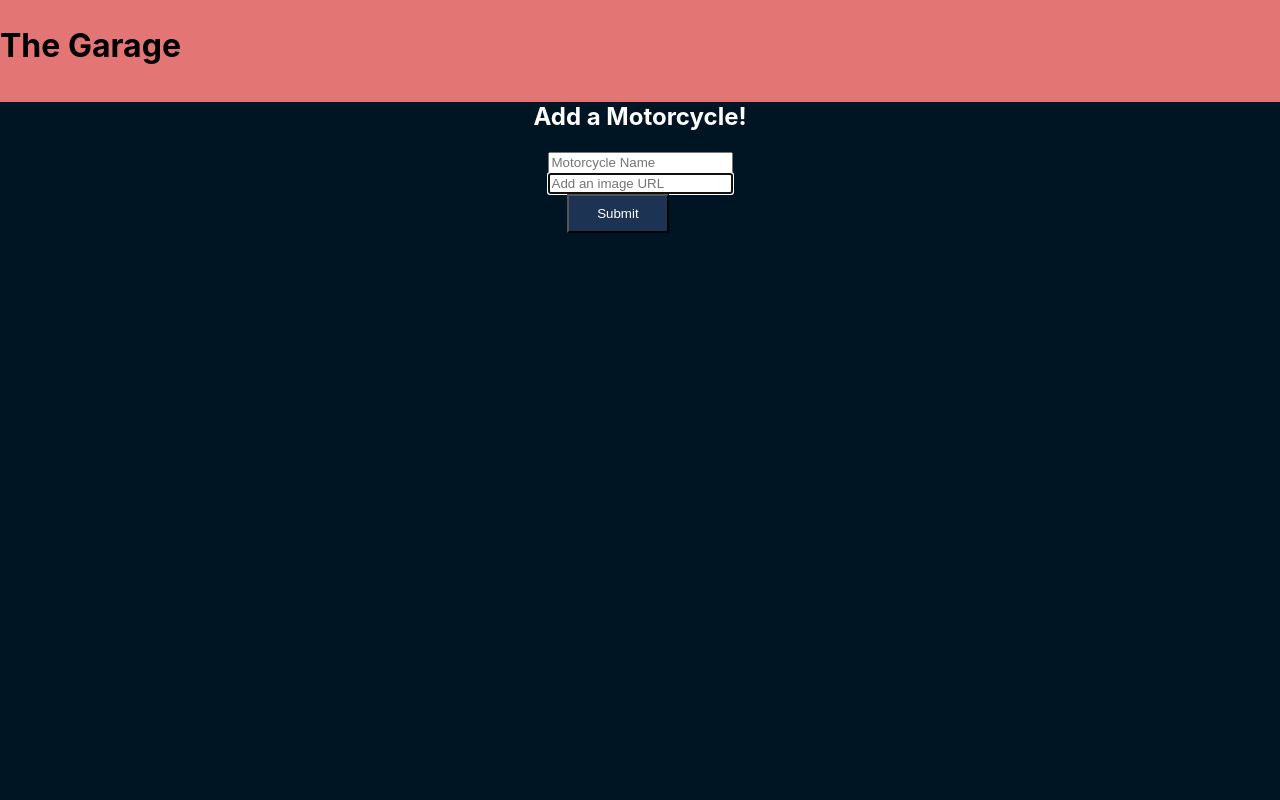
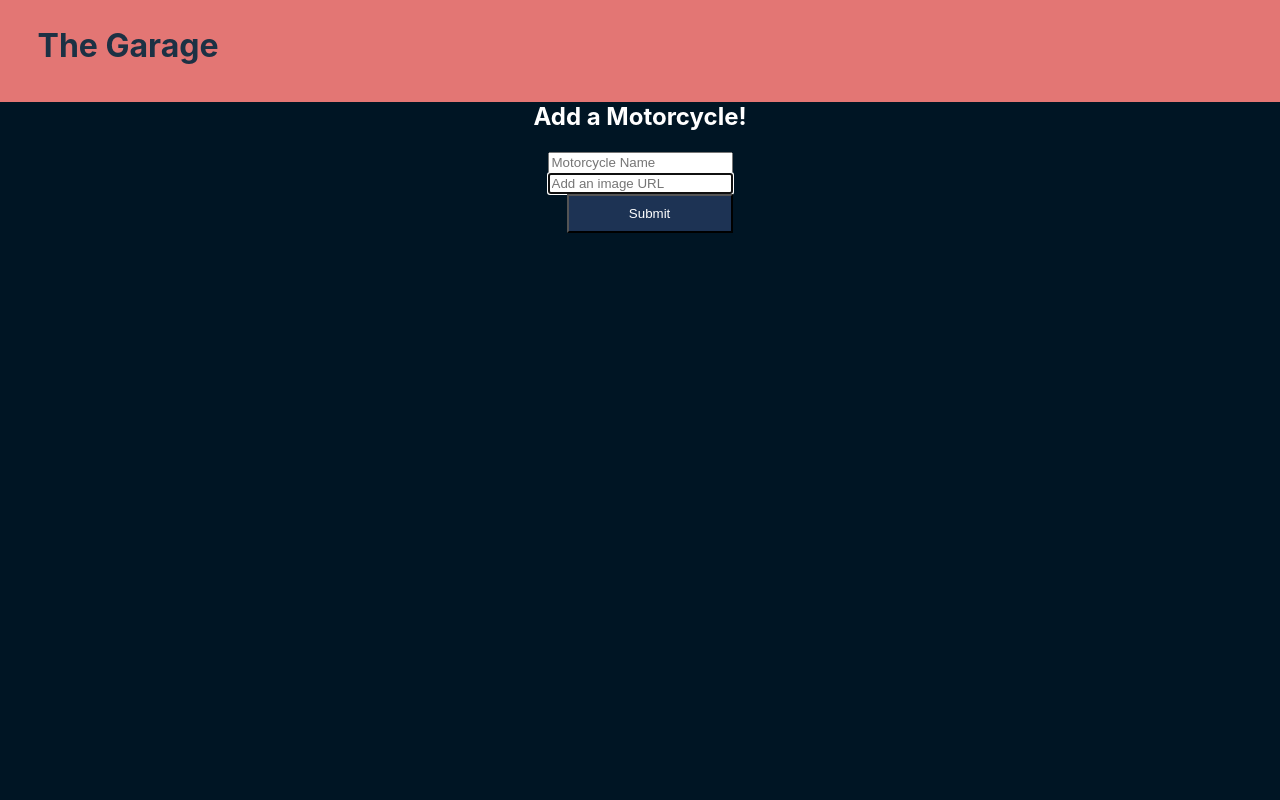
Before and after one commit to DeanLeong/the_garage, a React (Create React App) app in the folder client/: page /addmotorcycle in a window 1280 px wide. Shown: the top 800 px of the page. Built offline with nearby package versions, Linux system fonts and the light colour scheme; no server answers; sample sign-in values are in the browser's storage.

Commit message:
more styling

```diff
--- a/client/src/App.css
+++ b/client/src/App.css
@@ -3,8 +3,12 @@
 }
 
 .basic-button {
-  height: 3vw;
-  width: 8vw;
+  min-height: 3vw;
+  min-width: 8vw;
   background-color: #1d3354;
   color: white;
 }
+
+.header-title {
+  min-width: 20vw;
+}
--- a/client/src/components/Header.css
+++ b/client/src/components/Header.css
@@ -5,11 +5,12 @@
   width: 100vw;
   box-shadow: 0px 0px 5px 5px #467599;
   margin-bottom: 0vh;
+  max-width: 100vw;
 }
 
 .logout-button {
   height: 2.5vw;
-  margin-left: 80vw;
+  margin-left: 75vw;
   margin-top: 2vw;
   margin-bottom: 2vw;
   background-color: #1d3354;
@@ -31,6 +32,7 @@
     font-size: 5vw;
     width: 55vw;
     margin-right: 0;
+    color: white;
   }
 
   .logout-button {
@@ -38,3 +40,9 @@
     margin-left: 25vw;
   }
 }
+
+@media screen and (min-width: 1000px) {
+  .header-title {
+    color: #1c3144;
+  }
+}
--- a/client/src/screens/Home.css
+++ b/client/src/screens/Home.css
@@ -6,6 +6,7 @@
   margin-bottom: 0;
   margin-top: 5vh;
   min-height: 100vh;
+  min-width: 100vw;
 }
 
 .home-container {
@@ -13,6 +14,7 @@
   background-image: url("https://images.unsplash.com/photo-1477333183135-292dd5b3910f?ixlib=rb-1.2.1&ixid=MXwxMjA3fDB8MHxwaG90by1wYWdlfHx8fGVufDB8fHw%3D&auto=format&fit=crop&w=1349&q=80");
   /* from  https://unsplash.com/@lightninghorse*/
   min-height: 200vh;
+  min-width: 100vw;
 }
 
 .see-all {
--- a/client/src/screens/Home.jsx
+++ b/client/src/screens/Home.jsx
@@ -4,13 +4,13 @@ import {Link} from 'react-router-dom'
 
 
 function Home(props) {
-
+console.log(props)
   return (
     <div className="home-container">
       <h1 className="see-all">See All Motorcycles</h1>
-      {/* <img src={props.currentUser.img_url} className="user-img" alt="user profile"/>
-      <p className="user-name">{props.currentUser.username}</p> */}
-      {/* use info being commented out allows for page refreshes */}
+      <img src={props.currentUser.img_url} className="user-img" alt="user profile"/>
+      <p className="user-name">{props.currentUser.username}</p>
+      {/* use info being commented out allows for page refreshes. How to fix? */}
 
       <Link to={`/addmotorcycle`}><button className="basic-button" id="add-mc-btn">Add a new motorcycle!</button></Link>
 
--- a/client/src/screens/Login.css
+++ b/client/src/screens/Login.css
@@ -2,7 +2,7 @@
   background-color: #001524;
   background-image: url("https://images.unsplash.com/photo-1567602901358-5ba00815eb15?ixid=MXwxMjA3fDB8MHxwaG90by1wYWdlfHx8fGVufDB8fHw%3D&ixlib=rb-1.2.1&auto=format&fit=crop&w=1350&q=80");
   /* image from Maxim Selyuk on unsplash.com/@artplay */
-  height: 75vw;
+  min-height: 100vh;
 }
 
 .welcome {
@@ -38,9 +38,6 @@ label {
     padding-top: 10vw;
     font-size: 5vw;
   }
-  .login-form {
-    height: 30vh;
-  }
 
   .login-container {
     height: 90vh;
--- a/client/src/screens/NotesAdd.css
+++ b/client/src/screens/NotesAdd.css
@@ -1,6 +1,6 @@
 .notes-add-container {
   background-color: #001524;
-  height: 75vw;
+  min-height: 100vh;
 }
 
 .create-note-form {
--- a/client/src/screens/NotesDetail.css
+++ b/client/src/screens/NotesDetail.css
@@ -1,6 +1,6 @@
 .notes-detail-container {
   background-color: #001524;
-  height: 75vw;
+  min-height: 100vh;
   margin-top: 1vh;
 }
 
--- a/client/src/screens/NotesDetail.jsx
+++ b/client/src/screens/NotesDetail.jsx
@@ -12,7 +12,7 @@ function NotesDetail(props) {
   const { id } = useParams()
   const history = useHistory()
   const {motorcycle_id} = useParams()
-
+console.log(props)
   useEffect(() => {
     if (props.maintenance_notes.length) {
       const getNotes = props.maintenance_notes.filter((note) => note.motorcycle_id === Number(id))
--- a/client/src/screens/NotesEdit.css
+++ b/client/src/screens/NotesEdit.css
@@ -1,6 +1,6 @@
 .notes-edit-container {
   background-color: #001524;
-  height: 75vw;
+  min-height: 100vh;
 }
 
 .edit-comment-title {
```
Also changed, not shown: 2 other files (tests, documents, lock files or other folders).
